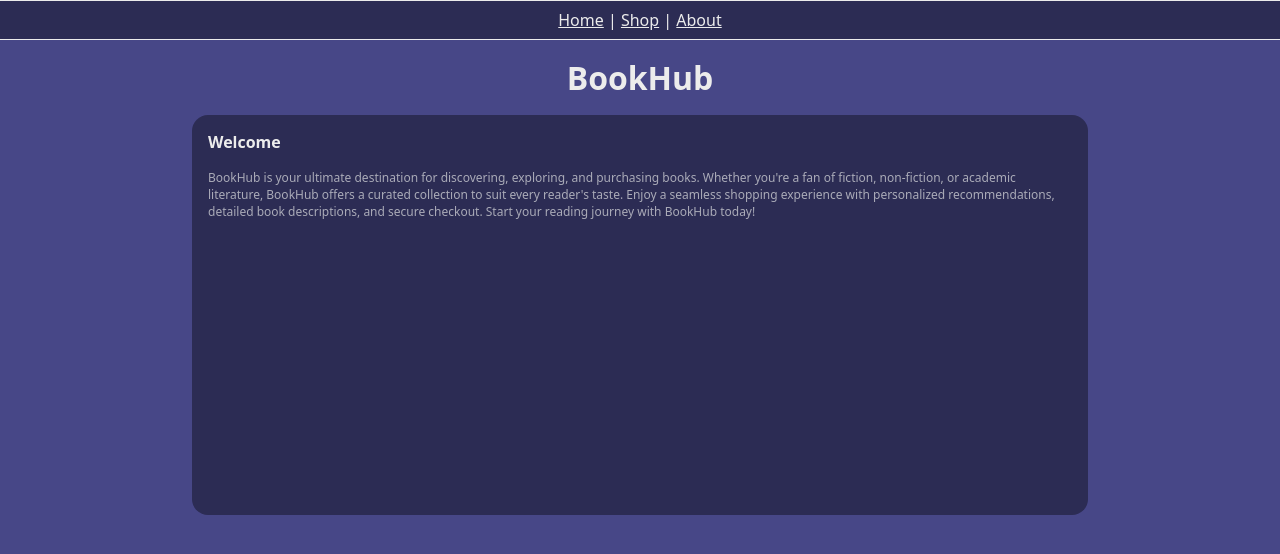
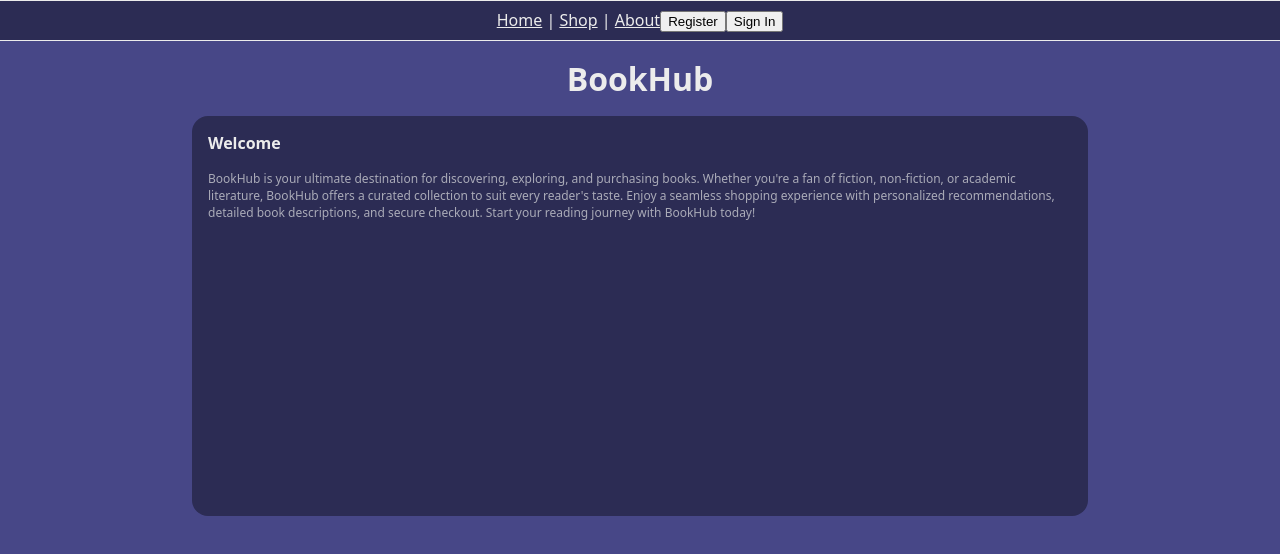
Before and after one commit to ArashFP/BookHub, a React (Vite) app in the folder Frontend/BookHub/: page / in a window 1280 px wide. Shown: the top 554 px of the page. Built offline with nearby package versions, Linux system fonts and the light colour scheme.

Commit message:
updates navbar to handle signin/register

```diff
--- a/Frontend/BookHub/src/components/Navbar/Navbar.tsx
+++ b/Frontend/BookHub/src/components/Navbar/Navbar.tsx
@@ -1,6 +1,22 @@
+import { useState } from "react";
 import styles from "./Navbar.module.css";
+import { isTokenExpired } from "../../utils/tokenUtils";
+import { Modal } from "../Modal/Modal";
+import SignUp from "../SignUp/SignUp";
+import SignIn from "../SignIn/SignIn";
 
 export const Navbar = () => {
+  const token = localStorage.getItem("token");
+  const isSignedIn = token && !isTokenExpired(token);
+
+  const [isRegisterModalOpen, setRegisterModalOpen] = useState(false);
+  const [isSignInModalOpen, setSignInModalOpen] = useState(false);
+
+  const handleLogout = () => {
+    localStorage.removeItem("token");
+    window.location.reload();
+  };
+
   return (
     <div className={styles.navbarContainer}>
       <div>
@@ -9,6 +25,34 @@ export const Navbar = () => {
           <a href="/about">About</a>
         </nav>
       </div>
+      <div className={styles.authButtons}>
+        {!isSignedIn ? (
+          <>
+            <button onClick={() => setRegisterModalOpen(true)}>Register</button>
+            <button onClick={() => setSignInModalOpen(true)}>Sign In</button>
+          </>
+        ) : (
+          <>
+            <button onClick={handleLogout}>Log Out</button>
+          </>
+        )}
+      </div>
+
+      <Modal
+        isOpen={isRegisterModalOpen}
+        onClose={() => setRegisterModalOpen(false)}
+        title="Register"
+      >
+        <SignUp />
+      </Modal>
+
+      <Modal
+        isOpen={isSignInModalOpen}
+        onClose={() => setSignInModalOpen(false)}
+        title="Sign In"
+      >
+        <SignIn />
+      </Modal>
     </div>
   );
 };
```
